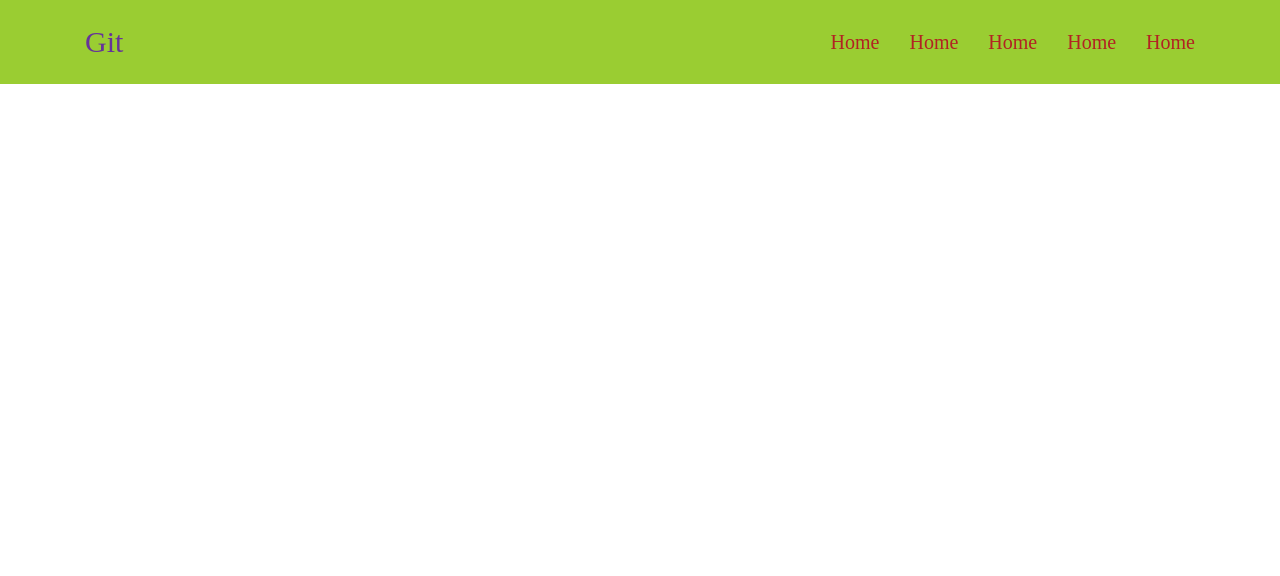
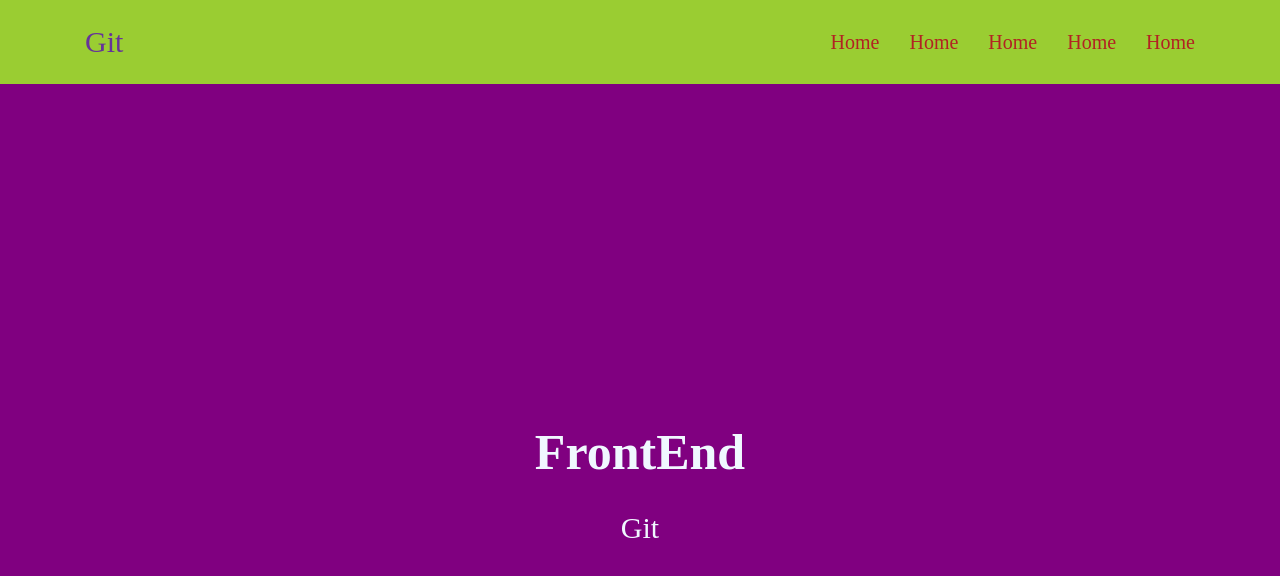
Before and after one commit to ArtiSaKhush/test1, a plain HTML site: page index.html in a window 1280 px wide. Drawn offline with Linux system fonts and the light colour scheme.

Commit message:
stajer save

```diff
--- a/css/style.css
+++ b/css/style.css
@@ -36,3 +36,20 @@ ul{
     color: firebrick;
     font-size: 20px;
 }
+.header__content{
+    background: purple;
+    height: 800px;
+    display: flex;
+    justify-content: center;
+    flex-direction: column;
+    align-items: center;
+    gap: 30px;
+}
+.header__content-title{
+    font-size: 50px;
+    color: aliceblue;
+}
+.header__content-text{
+    font-size: 30px;
+    color: aliceblue;
+}
--- a/index.html
+++ b/index.html
@@ -25,6 +25,10 @@
                 </div>
             </div>
         </nav>
+        <div class="header__content">
+            <h1 class="header__content-title">FrontEnd</h1>
+            <p class="header__content-text">Git</p>
+        </div>
     </header>
 
 
```
